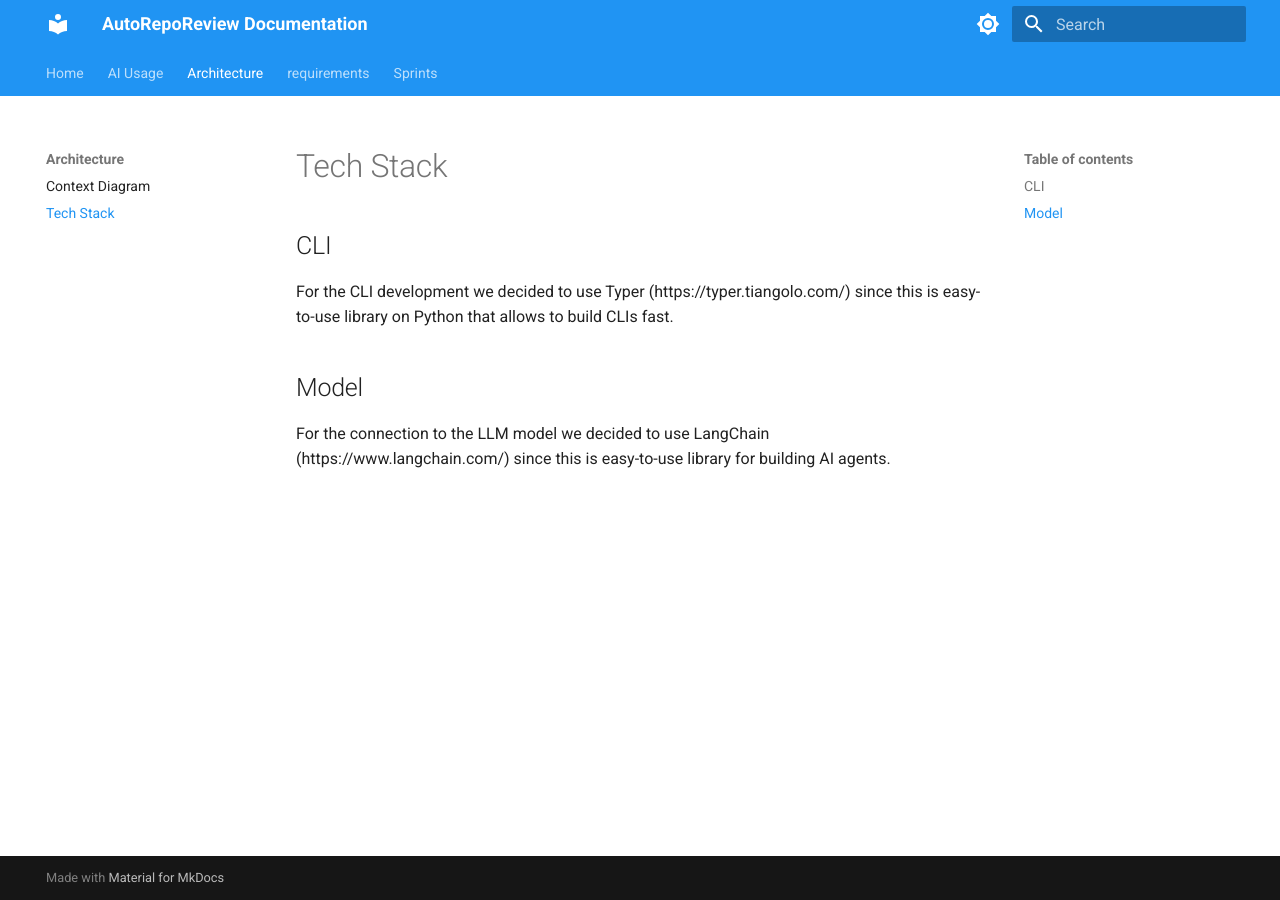
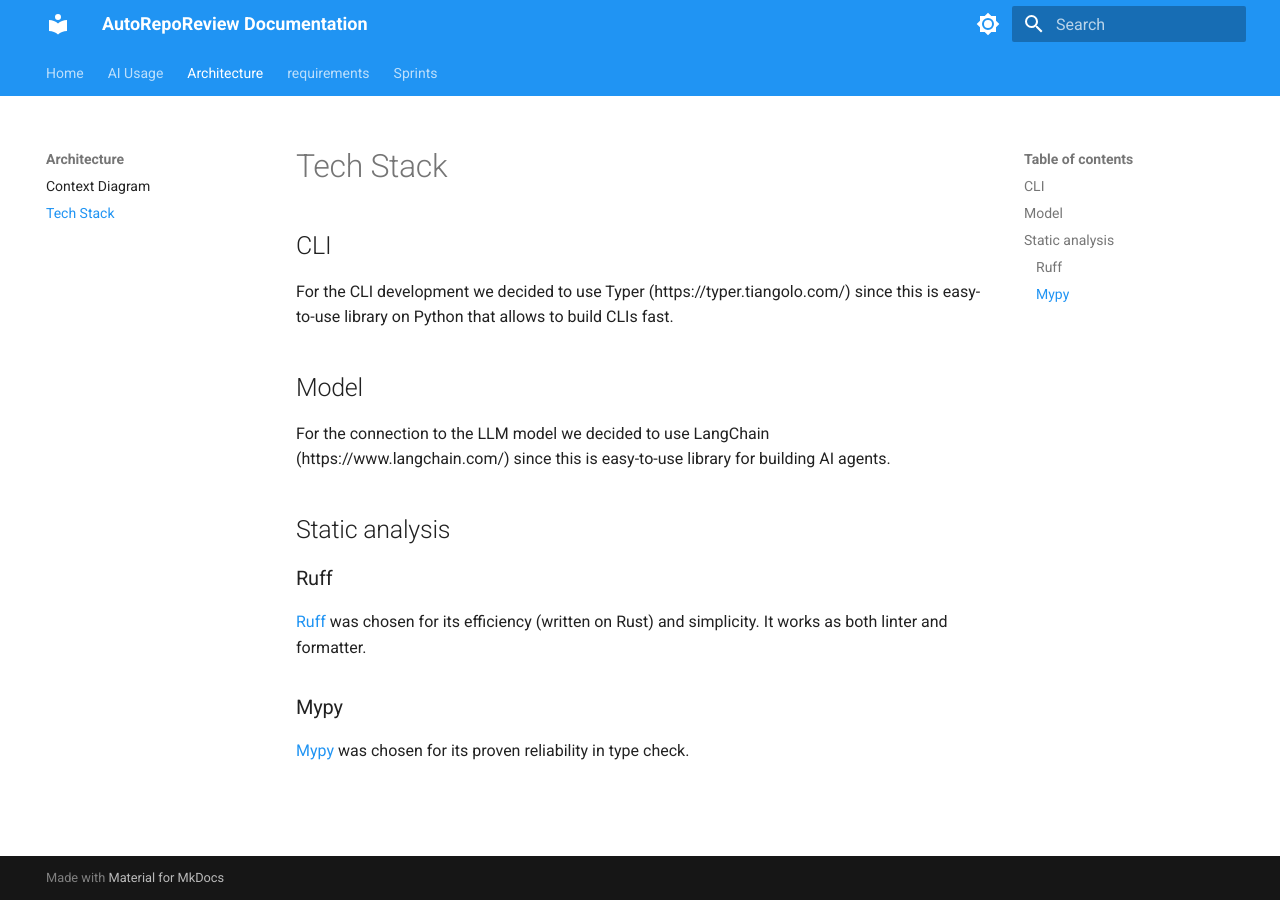
Before and after one commit to AutoRepoReviewITPD/AutoRepoReview, an MkDocs documentation site: the page built from docs/architecture/tech-stack.md, in a window 1280 px wide. Built offline with MkDocs 1.6.1 and Material for MkDocs 9.7.7, drawn with Linux system fonts in a browser that asks for light colours.

Commit message:
update tech-stack.md correspondingly

```diff
--- a/docs/architecture/tech-stack.md
+++ b/docs/architecture/tech-stack.md
@@ -7,3 +7,13 @@ For the CLI development we decided to use Typer (https://typer.tiangolo.com/) si
 ## Model
 
 For the connection to the LLM model we decided to use LangChain (https://www.langchain.com/) since this is easy-to-use library for building AI agents.
+
+## Static analysis
+
+### Ruff
+
+[Ruff](https://docs.astral.sh/ruff/) was chosen for its efficiency (written on Rust) and simplicity. It works as both linter and formatter.
+
+### Mypy
+
+[Mypy](https://github.com/python/mypy) was chosen for its proven reliability in type check.
```
